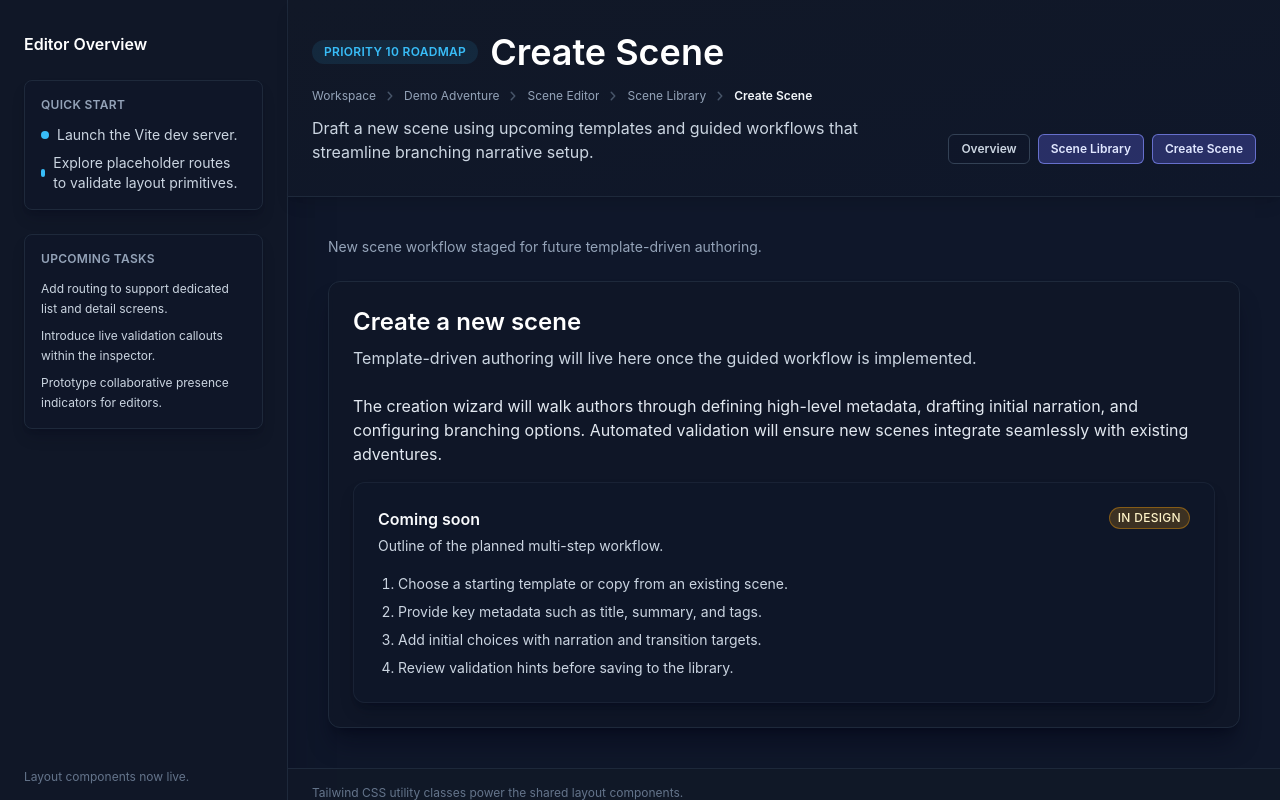
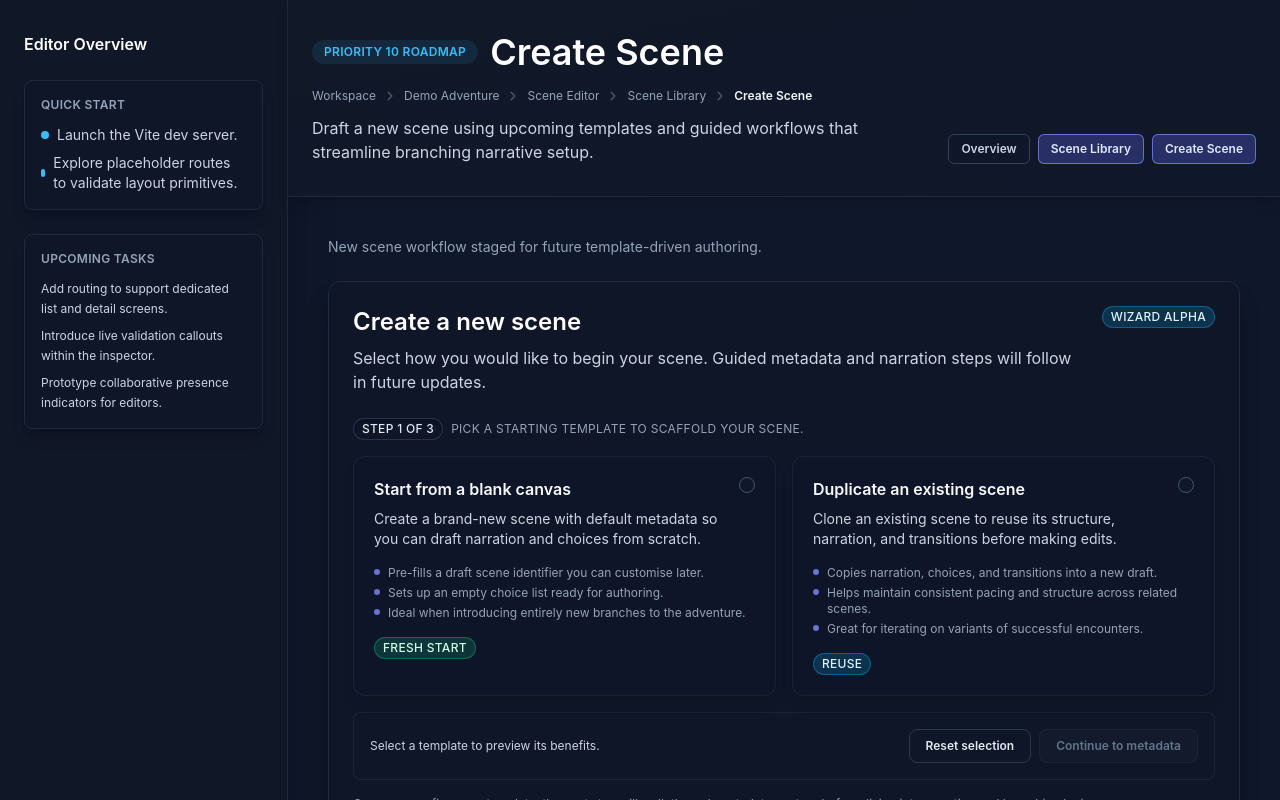
Before and after one commit to mattsq/textadventure, a React (Vite) app in the folder web/scene-editor/: page /scenes/new in a window 1280 px wide. Shown: the top 800 px of the page. Built offline with nearby package versions, Linux system fonts and the light colour scheme.

Commit message:
Add scene creation wizard template selection

```diff
--- a/web/scene-editor/src/pages/SceneCreatePlaceholderPage.tsx
+++ b/web/scene-editor/src/pages/SceneCreatePlaceholderPage.tsx
@@ -1,32 +1,275 @@
 import React from "react";
 import { EditorPanel } from "../components/layout";
 import { Badge, Card } from "../components/display";
+import { SelectField } from "../components/forms";
+import { useSceneEditorStore } from "../state";
 
-export const SceneCreatePlaceholderPage: React.FC = () => (
-  <EditorPanel
-    title="Create a new scene"
-    description="Template-driven authoring will live here once the guided workflow is implemented."
+const classNames = (...values: Array<string | false | null | undefined>): string =>
+  values.filter(Boolean).join(" ");
+
+type TemplateOptionId = "empty" | "copy";
+
+interface TemplateOption {
+  readonly id: TemplateOptionId;
+  readonly title: string;
+  readonly description: string;
+  readonly details: readonly string[];
+  readonly badge?: {
+    readonly label: string;
+    readonly variant: React.ComponentProps<typeof Badge>["variant"];
+  };
+}
+
+const TEMPLATE_OPTIONS: readonly TemplateOption[] = [
+  {
+    id: "empty",
+    title: "Start from a blank canvas",
+    description:
+      "Create a brand-new scene with default metadata so you can draft narration and choices from scratch.",
+    details: [
+      "Pre-fills a draft scene identifier you can customise later.",
+      "Sets up an empty choice list ready for authoring.",
+      "Ideal when introducing entirely new branches to the adventure.",
+    ],
+    badge: { label: "Fresh start", variant: "success" },
+  },
+  {
+    id: "copy",
+    title: "Duplicate an existing scene",
+    description:
+      "Clone an existing scene to reuse its structure, narration, and transitions before making edits.",
+    details: [
+      "Copies narration, choices, and transitions into a new draft.",
+      "Helps maintain consistent pacing and structure across related scenes.",
+      "Great for iterating on variants of successful encounters.",
+    ],
+    badge: { label: "Reuse", variant: "info" },
+  },
+] as const;
+
+interface TemplateOptionCardProps {
+  readonly option: TemplateOption;
+  readonly isSelected: boolean;
+  readonly onSelect: () => void;
+}
+
+const TemplateOptionCard: React.FC<TemplateOptionCardProps> = ({
+  option,
+  isSelected,
+  onSelect,
+}) => (
+  <button
+    type="button"
+    onClick={onSelect}
+    className={classNames(
+      "flex w-full flex-col gap-4 rounded-xl border p-5 text-left shadow-lg transition focus:outline-none focus:ring-2", // layout
+      "focus:ring-indigo-400/60 focus:ring-offset-2 focus:ring-offset-slate-950", // focus styling
+      isSelected
+        ? "border-indigo-400/80 bg-indigo-500/10"
+        : "border-slate-800/70 bg-slate-900/60 hover:border-indigo-400/60 hover:bg-slate-900/80",
+    )}
   >
-    <div className="space-y-4 text-sm text-slate-200 md:text-base">
-      <p>
-        The creation wizard will walk authors through defining high-level metadata, drafting initial narration,
-        and configuring branching options. Automated validation will ensure new scenes integrate seamlessly with
-        existing adventures.
-      </p>
-      <Card
-        title="Coming soon"
-        description="Outline of the planned multi-step workflow."
-        actions={<Badge variant="warning" size="sm">In Design</Badge>}
+    <div className="flex items-start justify-between gap-3">
+      <div className="flex flex-col gap-2">
+        <span className="text-base font-semibold text-slate-50">{option.title}</span>
+        <span className="text-sm text-slate-300">{option.description}</span>
+      </div>
+      <span
+        className={classNames(
+          "inline-flex h-4 w-4 flex-shrink-0 items-center justify-center rounded-full border", // base indicator
+          isSelected
+            ? "border-indigo-400 bg-indigo-500/40"
+            : "border-slate-600 bg-slate-900",
+        )}
+        aria-hidden
       >
-        <ol className="list-decimal space-y-2 pl-5 text-xs text-slate-300 md:text-sm">
-          <li>Choose a starting template or copy from an existing scene.</li>
-          <li>Provide key metadata such as title, summary, and tags.</li>
-          <li>Add initial choices with narration and transition targets.</li>
-          <li>Review validation hints before saving to the library.</li>
-        </ol>
-      </Card>
+        <span className="h-2 w-2 rounded-full bg-indigo-200/90" hidden={!isSelected} />
+      </span>
     </div>
-  </EditorPanel>
+    <ul className="space-y-1 text-xs text-slate-400">
+      {option.details.map((detail) => (
+        <li key={detail} className="flex items-start gap-2">
+          <span className="mt-1 inline-flex h-1.5 w-1.5 flex-shrink-0 rounded-full bg-indigo-400/80" aria-hidden />
+          <span>{detail}</span>
+        </li>
+      ))}
+    </ul>
+    {option.badge ? (
+      <Badge variant={option.badge.variant} size="sm" className="self-start">
+        {option.badge.label}
+      </Badge>
+    ) : null}
+  </button>
 );
 
-export default SceneCreatePlaceholderPage;
+const defaultDraftId = "untitled-scene";
+
+const SceneCreateWizardPage: React.FC = () => {
+  const [selectedTemplate, setSelectedTemplate] = React.useState<TemplateOptionId | null>(null);
+  const [selectedSourceSceneId, setSelectedSourceSceneId] = React.useState<string>("");
+  const [stepComplete, setStepComplete] = React.useState<boolean>(false);
+
+  const sceneTableRows = useSceneEditorStore((state) => state.sceneTableState.data ?? []);
+  const setSceneId = useSceneEditorStore((state) => state.setSceneId);
+  const setSceneSummary = useSceneEditorStore((state) => state.setSceneSummary);
+  const setSceneType = useSceneEditorStore((state) => state.setSceneType);
+  const setStatusMessage = useSceneEditorStore((state) => state.setStatusMessage);
+  const setNavigationLog = useSceneEditorStore((state) => state.setNavigationLog);
+  const prepareSceneDuplicate = useSceneEditorStore((state) => state.prepareSceneDuplicate);
+
+  const handleSelectTemplate = (templateId: TemplateOptionId) => {
+    setSelectedTemplate(templateId);
+    setStepComplete(false);
+    if (templateId === "copy") {
+      setSceneType("branch");
+    }
+  };
+
+  const handleReset = () => {
+    setSelectedTemplate(null);
+    setSelectedSourceSceneId("");
+    setStepComplete(false);
+    setStatusMessage(null);
+    setNavigationLog("Template selection reset.");
+  };
+
+  const handleContinue = () => {
+    if (selectedTemplate === "empty") {
+      setSceneId(defaultDraftId);
+      setSceneSummary("");
+      setSceneType("branch");
+      setStatusMessage(
+        "Draft initialised from the blank template. Metadata configuration will unlock in the next milestone.",
+      );
+      setNavigationLog("Creating a new scene from scratch.");
+      setStepComplete(true);
+      return;
+    }
+
+    if (selectedTemplate === "copy" && selectedSourceSceneId) {
+      const source = sceneTableRows.find((row) => row.id === selectedSourceSceneId);
+      if (!source) {
+        setStatusMessage("Unable to locate the selected scene. Please refresh the library and try again.");
+        return;
+      }
+      prepareSceneDuplicate(source);
+      setStatusMessage(
+        `Duplicating "${source.id}". Further wizard steps will guide metadata and transition updates soon.`,
+      );
+      setNavigationLog(`Scene duplication wizard initialised from "${source.id}".`);
+      setStepComplete(true);
+    }
+  };
+
+  const isContinueDisabled =
+    !selectedTemplate || (selectedTemplate === "copy" && !selectedSourceSceneId) || stepComplete;
+
+  const activeTemplate = TEMPLATE_OPTIONS.find((option) => option.id === selectedTemplate);
+
+  return (
+    <EditorPanel
+      title="Create a new scene"
+      description="Select how you would like to begin your scene. Guided metadata and narration steps will follow in future updates."
+      footer="This wizard currently focuses on template selection. Subsequent milestones will add metadata, choice drafting, and validation review steps."
+      actions={<Badge variant="info" size="sm">Wizard alpha</Badge>}
+    >
+      <div className="flex flex-wrap items-center gap-2 text-xs uppercase tracking-wide text-slate-400">
+        <Badge variant="neutral" size="sm">Step 1 of 3</Badge>
+        <span>Pick a starting template to scaffold your scene.</span>
+      </div>
+
+      <div className="grid gap-4 md:grid-cols-2">
+        {TEMPLATE_OPTIONS.map((option) => (
+          <TemplateOptionCard
+            key={option.id}
+            option={option}
+            isSelected={option.id === selectedTemplate}
+            onSelect={() => handleSelectTemplate(option.id)}
+          />
+        ))}
+      </div>
+
+      {selectedTemplate === "copy" ? (
+        <Card
+          variant="subtle"
+          title="Choose a source scene"
+          description="The selected scene will be cloned into a new draft so you can edit it without affecting the original."
+        >
+          <SelectField
+            label="Scene to duplicate"
+            value={selectedSourceSceneId}
+            onChange={(event) => setSelectedSourceSceneId(event.target.value)}
+            description="Scene metadata is pulled from the library. Additional filters will arrive in a later iteration."
+            required
+          >
+            <option value="" disabled>
+              Select a scene…
+            </option>
+            {sceneTableRows.map((scene) => (
+              <option key={scene.id} value={scene.id}>
+                {scene.id} — {scene.description}
+              </option>
+            ))}
+          </SelectField>
+          <p className="text-xs text-slate-400">
+            Need a different reference point? Return to the library to explore validation statuses and summaries before
+            duplicating.
+          </p>
+        </Card>
+      ) : null}
+
+      <div className="flex flex-col gap-3 rounded-lg border border-slate-800/80 bg-slate-900/40 p-4 text-xs text-slate-300 md:flex-row md:items-center md:justify-between">
+        <div className="flex flex-col gap-1">
+          {activeTemplate ? (
+            <>
+              <span className="font-semibold text-slate-100">{activeTemplate.title}</span>
+              <span>{activeTemplate.description}</span>
+            </>
+          ) : (
+            <span>Select a template to preview its benefits.</span>
+          )}
+        </div>
+        <div className="flex flex-wrap items-center gap-2">
+          <button
+            type="button"
+            onClick={handleReset}
+            className="rounded-lg border border-slate-700/80 px-4 py-2 text-xs font-semibold text-slate-200 transition hover:border-indigo-400/60 hover:text-indigo-100"
+          >
+            Reset selection
+          </button>
+          <button
+            type="button"
+            onClick={handleContinue}
+            disabled={isContinueDisabled}
+            className={classNames(
+              "rounded-lg px-4 py-2 text-xs font-semibold transition focus:outline-none focus:ring-2 focus:ring-indigo-400/60 focus:ring-offset-2 focus:ring-offset-slate-950", // base
+              isContinueDisabled
+                ? "cursor-not-allowed border border-slate-800/70 bg-slate-800/30 text-slate-500"
+                : "border border-indigo-400/80 bg-indigo-500/30 text-indigo-50 hover:bg-indigo-500/40",
+            )}
+          >
+            Continue to metadata
+          </button>
+        </div>
+      </div>
+
+      {stepComplete ? (
+        <Card
+          variant="transparent"
+          className="border border-emerald-500/30 bg-emerald-500/5"
+          icon={<span aria-hidden className="text-emerald-300">✓</span>}
+          title="Template locked in"
+          description="You're ready for the next stage of the wizard. Metadata, narration, and validation flows will unlock in an upcoming milestone."
+        />
+      ) : (
+        <p className="text-xs text-slate-400">
+          Once you confirm your template, the next step will walk through metadata capture before diving into narration and
+          branching logic.
+        </p>
+      )}
+    </EditorPanel>
+  );
+};
+
+export { SceneCreateWizardPage as SceneCreatePlaceholderPage };
+export default SceneCreateWizardPage;
```
Also changed, not shown: 1 other file (tests, documents, lock files or other folders).
